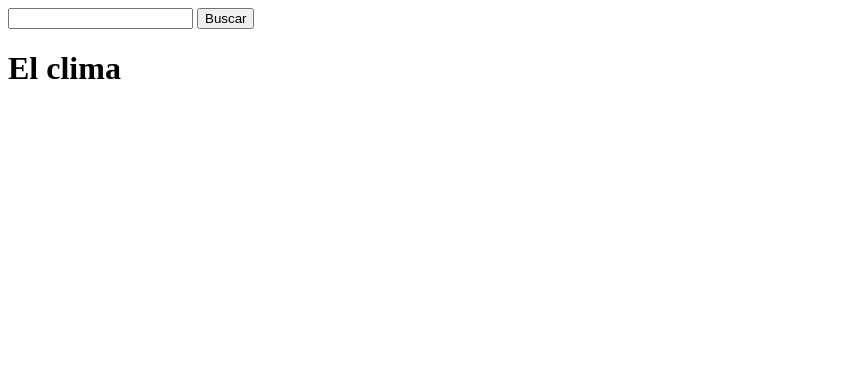
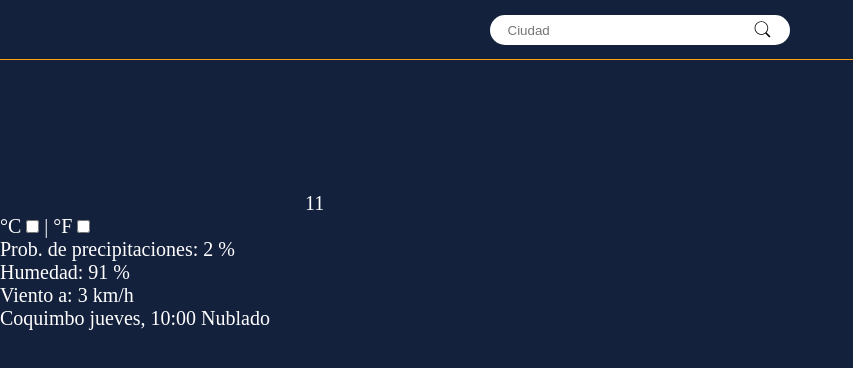
Before and after one commit to mickyrendon/Weather, a website: page index.html in a window 1280 px wide. Shown: the whole page, without its empty margins (0-853 px from the left). Drawn offline with Linux system fonts and the light colour scheme.

Commit message:
maquetado

```diff
--- a/index.html
+++ b/index.html
@@ -5,20 +5,51 @@
     <meta http-equiv="X-UA-Compatible" content="IE=edge">
     <meta name="viewport" content="width=device-width, initial-scale=1.0">
     <link rel="stylesheet" href="./styles/style.css">
+    <!-- <script src="https://cdn.tailwindcss.com"></script> -->
     <title>Document</title>
 </head>
-<body>
+<body class="w-full h-screen">
     <header>
-        <nav>
+        <nav class="searcher">
             <form action="">
                 <label for="city">
-                    <input type="text" name="city">
-                </label><label for="submit">
-                    <input type="submit" name="submit" value="Buscar">
+                    <input type="text" name="city" placeholder="Ciudad">
                 </label>
+                <button type="submit"></button>
             </form>
         </nav>
-        <h1>El clima</h1>
+        <section class="current-city-ctr">
+            <!-- cards que se renderizaran con js -->
+            <div class="today">
+                <svg class="weather-img"></svg>
+                <span class="number">11</span>
+                <div class="grades">
+                    <label for="">°C
+                        <input type="checkbox">
+                    </label>
+                    <span>|</span>
+                    <label for="">°F
+                        <input type="checkbox">
+                    </label>
+                </div>
+                <div class="details">
+                    <p>Prob. de precipitaciones:
+                        <span>2 %</span>
+                    </p>
+                    <p>Humedad:
+                        <span>91 %</span>
+                    </p>
+                    <p>Viento a:
+                        <span>3 km/h</span>
+                    </p>
+                </div>
+                <div class="city">
+                    <span>Coquimbo</span>
+                    <span>jueves, 10:00</span>
+                    <span>Nublado</span>
+                </div>
+            </div>
+        </section>
     </header>
     <script type="module" src="./index.js"></script>
     </body>
--- a/package.json
+++ b/package.json
@@ -4,9 +4,13 @@
   "description": "",
   "main": "index.js",
   "scripts": {
+    "start": "index.html",
     "test": "echo \"Error: no test specified\" && exit 1"
   },
   "keywords": [],
   "author": "",
-  "license": "ISC"
+  "license": "ISC",
+  "devDependencies": {
+    "tailwindcss": "^3.2.1"
+  }
 }
--- a/styles/style.css
+++ b/styles/style.css
@@ -0,0 +1,61 @@
+*{
+    margin: 0;
+    padding: 0;
+    box-sizing: border-box;
+}
+html{
+    font-size: 62.5%;
+}
+body{
+    width: 100%;
+    height: 100vh;
+    background-color: #14213D;
+    color: #ffff;
+    font-size: 2rem;
+}
+header{
+    height: 20rem;
+}
+.searcher{
+    width: 100%;
+    height: 6rem;
+    display: flex;
+    justify-content: center;
+    align-items: center;
+    border-bottom: 0.1rem solid #FCA311;
+}
+form{
+    width: 30rem;
+    height: 3rem;
+    display: flex;
+    justify-content: center;
+    align-items: center;
+    border-radius: 2rem;
+    background-color: #ffff;
+}
+label[for='city']{
+    width: 80%;
+}
+input[name='city']{
+    width: 100%;
+    height: 2.5rem;
+    /* background-color: red; */
+    border: none;
+    border-radius: 3rem;
+}
+input[name='city']:focus{
+    border: none;
+    outline: none;
+}
+button[type='submit']{
+    margin-left: 0.5rem;
+    width: 2rem;
+    height: 2rem;
+    background-image: url(../assets/icons8-búsqueda.svg);
+    background-repeat: no-repeat;
+    background-position: center;
+    background-size: contain;
+    border-radius: 50%;
+    background-color: transparent;
+    border: none;
+}
```
Also changed, not shown: assets/icons8-búsqueda.svg (added), 1 other file.
